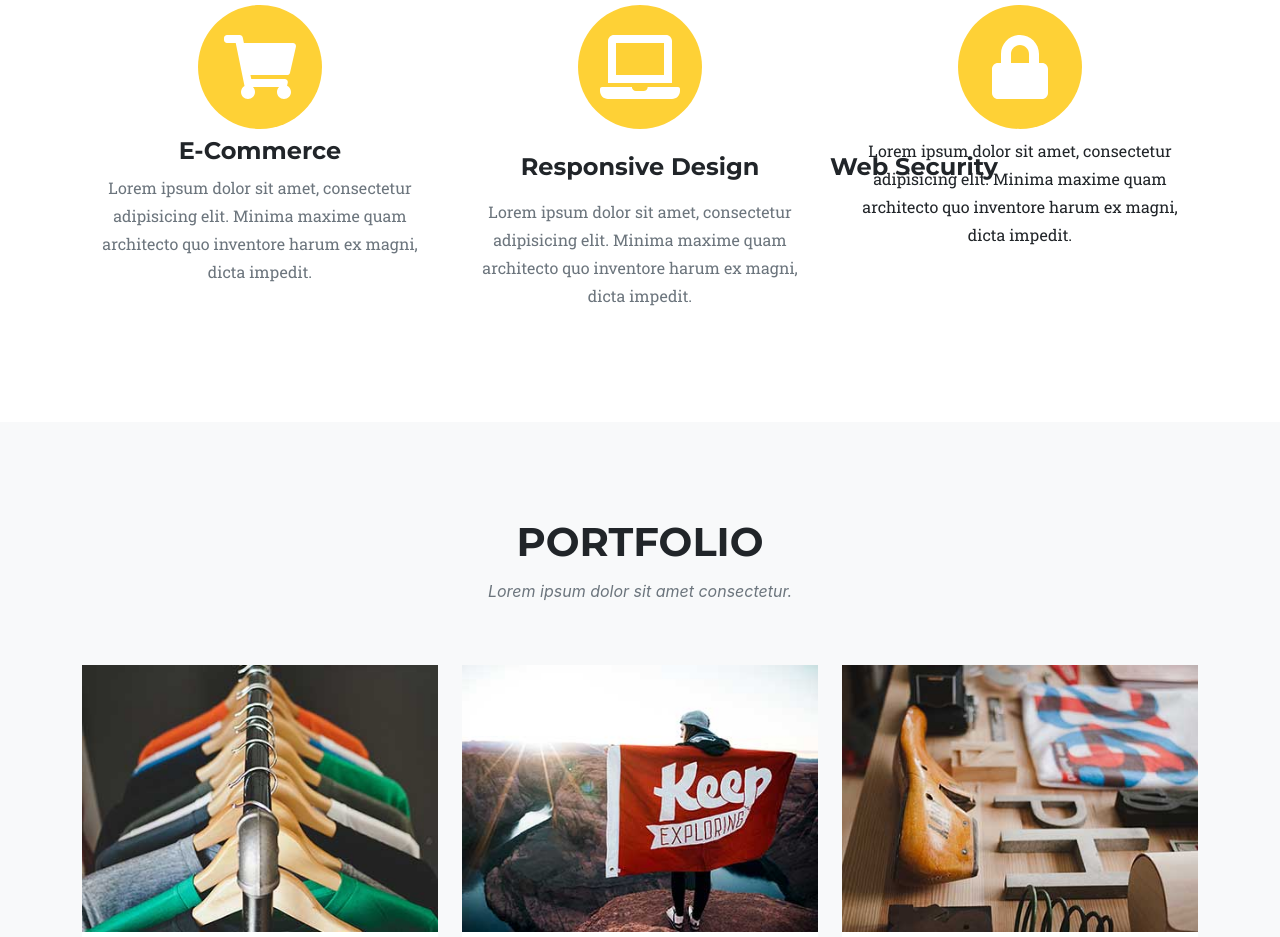
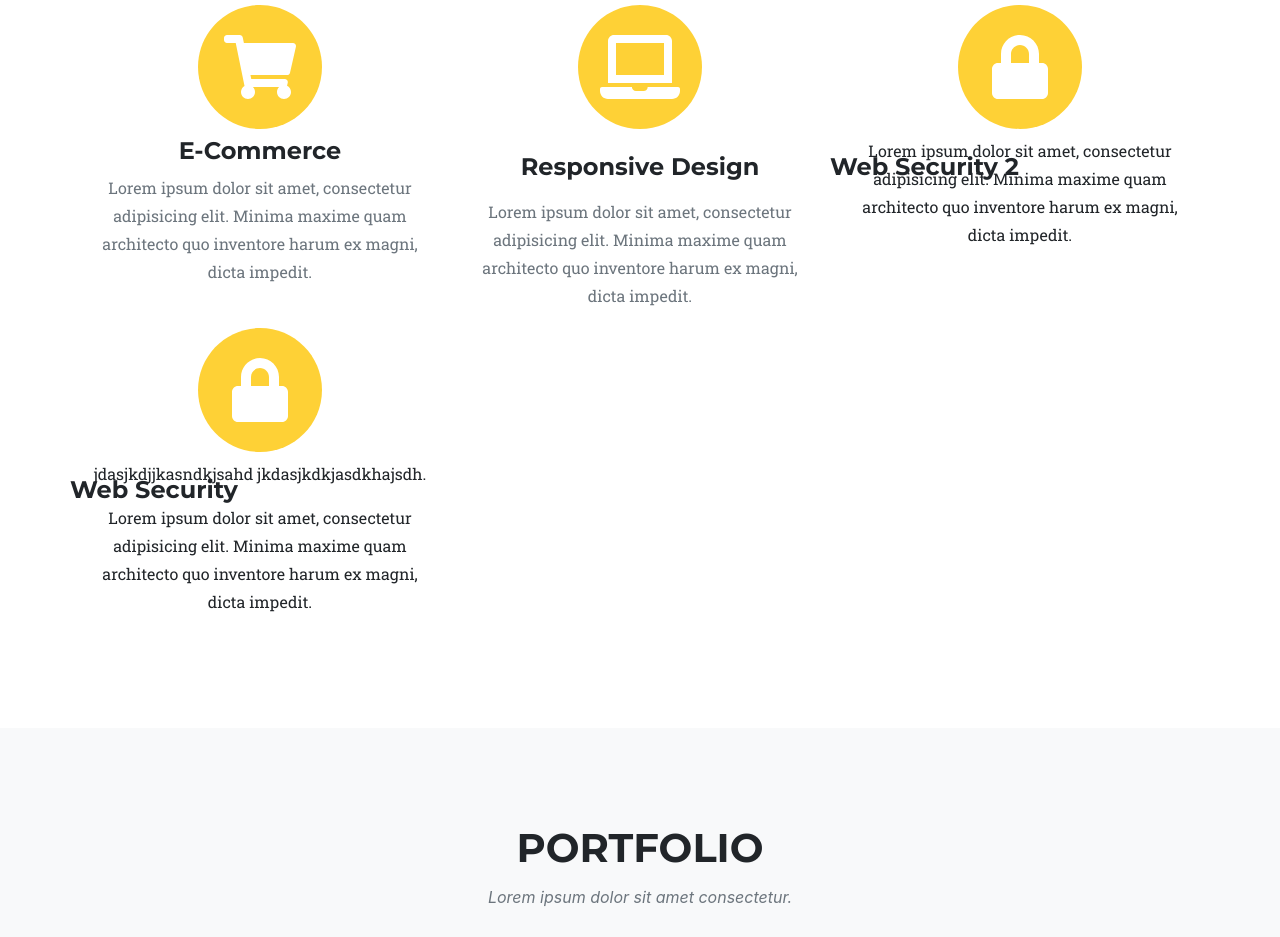
Before and after one commit to rezik007/simple-test-site, a plain HTML site: page index.html in a window 1280 px wide. Shown: the part 985-1922 px from the top of the page. Drawn offline with nearby package versions, Linux system fonts and the light colour scheme; a web font is replaced by a local one.

Commit message:
Change divs order for test

```diff
--- a/index.html
+++ b/index.html
@@ -95,7 +95,16 @@
                             <i class="fas fa-circle fa-stack-2x text-primary"></i>
                             <i class="fas fa-lock fa-stack-1x fa-inverse"></i>
                         </span>
+                        <h4 class="my-3" style="position: absolute; left: 0">Web Security 2</h4>
+                        <p class="text-unmuted">Lorem ipsum dolor sit amet, consectetur adipisicing elit. Minima maxime quam architecto quo inventore harum ex magni, dicta impedit.</p>
+                    </div>
+                    <div class="col-md-4">
+                        <span class="fa-stack fa-4x">
+                            <i class="fas fa-circle fa-stack-2x text-primary"></i>
+                            <i class="fas fa-lock fa-stack-1x fa-inverse"></i>
+                        </span>
                         <h4 class="my-3" style="position: absolute; left: 0">Web Security</h4>
+                        <p class="text-unmuted">jdasjkdjjkasndkjsahd jkdasjkdkjasdkhajsdh.</p>
                         <p class="text-unmuted">Lorem ipsum dolor sit amet, consectetur adipisicing elit. Minima maxime quam architecto quo inventore harum ex magni, dicta impedit.</p>
                     </div>
                 </div>
```
